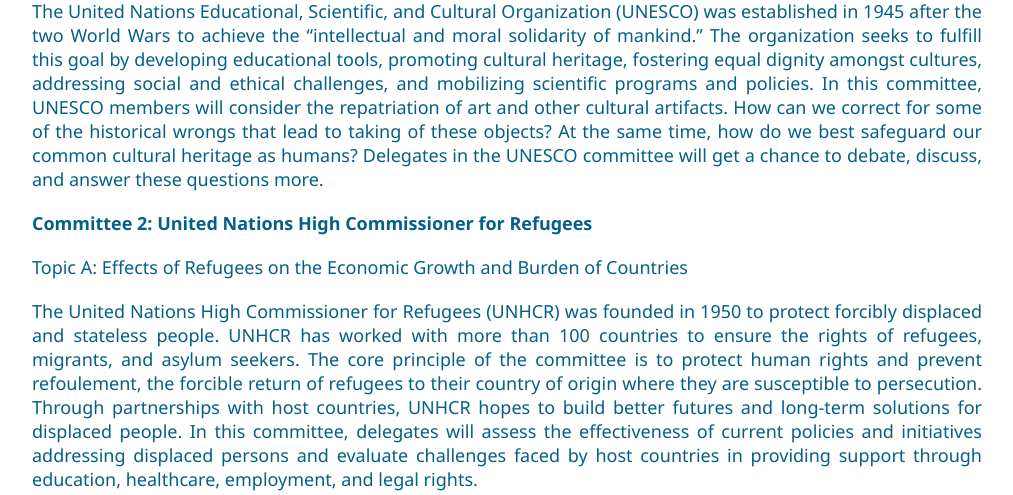
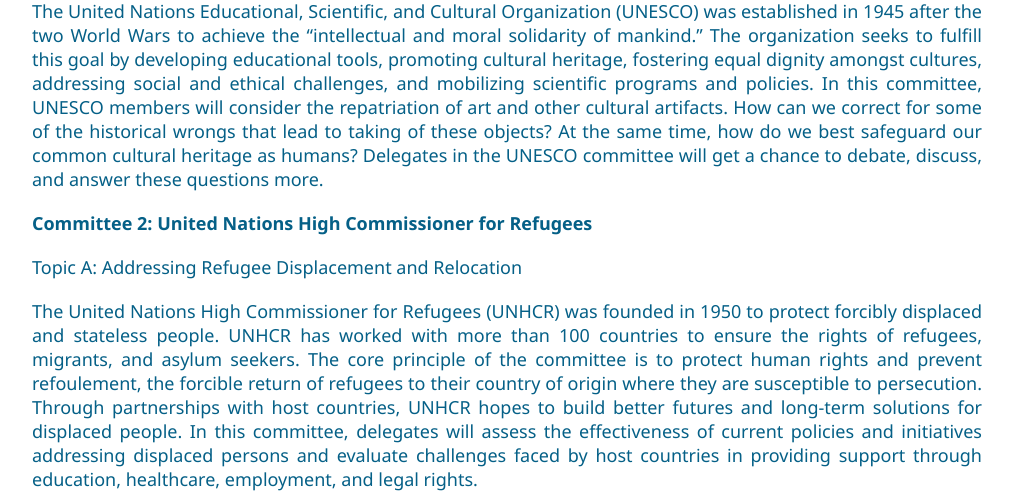
Before and after one commit to AnoushaMukherjee/UPrepMUN-website, a Flask app: page /templates/committees in a window 1280 px wide. Shown: the part 296-791 px from the top of the page, without its empty margins (8-1021 px from the left). Run offline with Flask 3, Linux system fonts and the light colour scheme.

Commit message:
Update committees.html

```diff
--- a/templates/committees.html
+++ b/templates/committees.html
@@ -113,7 +113,7 @@
             <p>The United Nations Educational, Scientific, and Cultural Organization (UNESCO) was established in 1945 after the two World Wars to achieve the “intellectual and moral solidarity of mankind.” The organization seeks to fulfill this goal by developing educational tools, promoting cultural heritage, fostering equal dignity amongst cultures, addressing social and ethical challenges, and mobilizing scientific programs and policies. In this committee, UNESCO members will consider the repatriation of art and other cultural artifacts. How can we correct for some of the historical wrongs that lead to taking of these objects? At the same time, how do we best safeguard our common cultural heritage as humans? Delegates in the UNESCO committee will get a chance to debate, discuss, and answer these questions more.</p>
 
             <p><b>Committee 2: United Nations High Commissioner for Refugees</b></p>
-            <p>Topic A: Effects of Refugees on the Economic Growth and Burden of Countries</p>
+            <p>Topic A: Addressing Refugee Displacement and Relocation</p>
             <p>The United Nations High Commissioner for Refugees (UNHCR) was founded in 1950 to protect forcibly displaced and stateless people. UNHCR has worked with more than 100 countries to ensure the rights of refugees, migrants, and asylum seekers. The core principle of the committee is to protect human rights and prevent refoulement, the forcible return of refugees to their country of origin where they are susceptible to persecution. Through partnerships with host countries, UNHCR hopes to build better futures and long-term solutions for displaced people. In this committee, delegates will assess the effectiveness of current policies and initiatives addressing displaced persons and evaluate challenges faced by host countries in providing support through education, healthcare, employment, and legal rights.</p>
             </div>
     </div>
```
